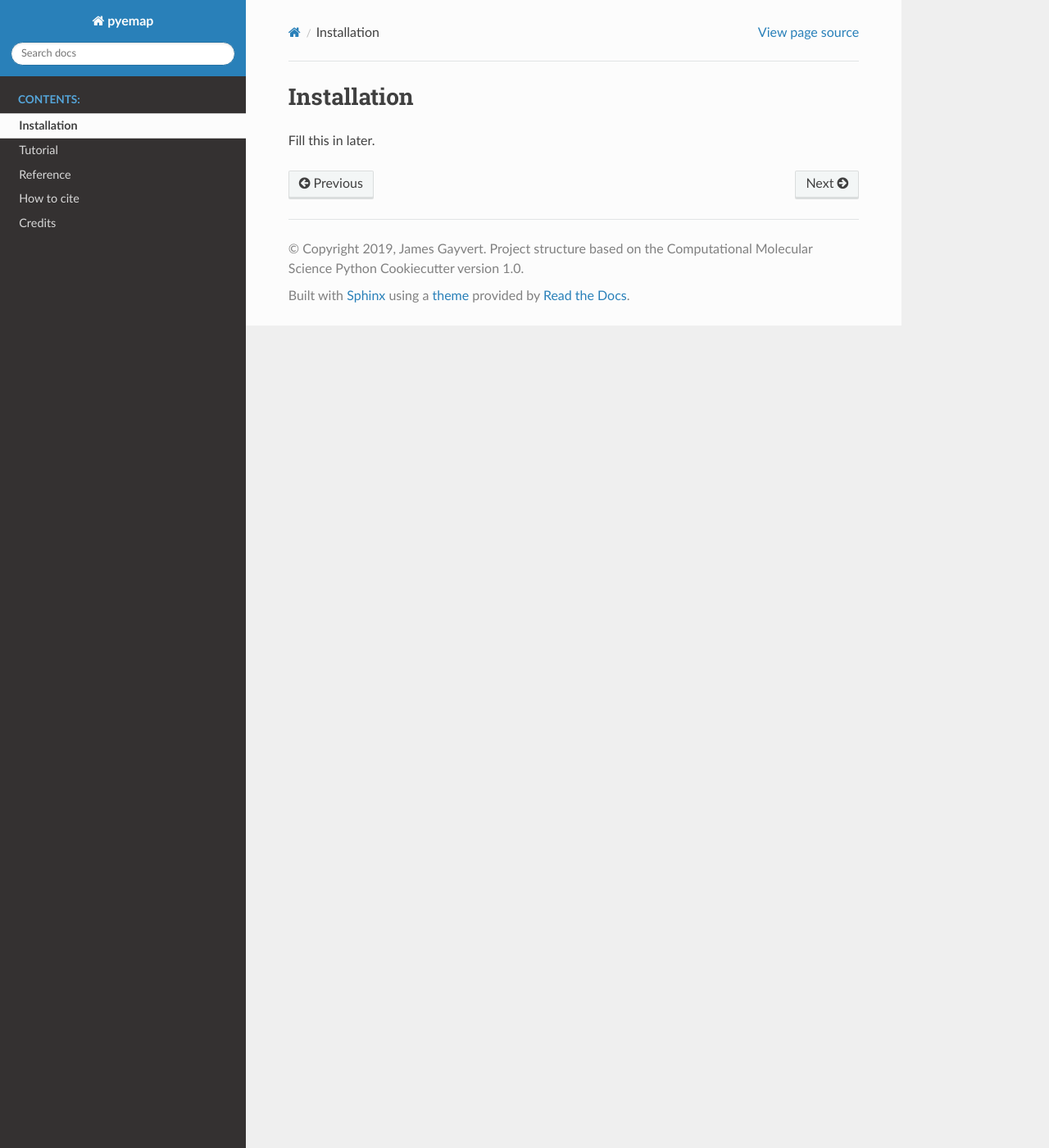
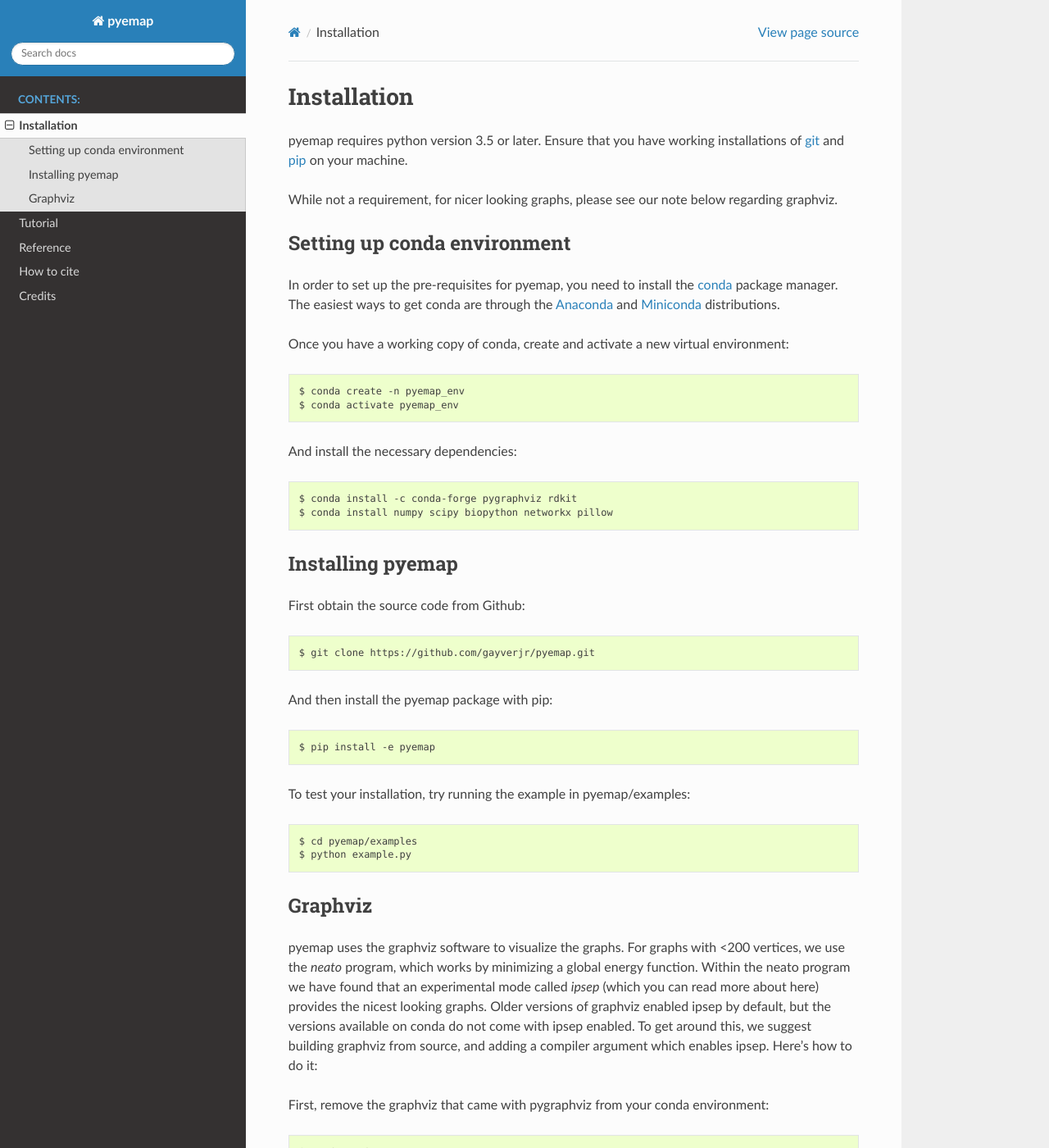
Before and after one commit to gayverjr/pyemap, a Sphinx documentation site: the page built from docs/install.rst, in a window 1280 px wide and 1400 px high. Shown: the whole window at 82% size. Built offline with Sphinx 7.4.7 and the Read the Docs theme 2.0.0, drawn with Linux system fonts in a browser that asks for light colours; some of the changed text lies outside the part shown.

```diff
--- a/docs/install.rst
+++ b/docs/install.rst
@@ -1,4 +1,67 @@
 Installation
 =========================================================
+pyemap requires python version 3.5 or later. Ensure that you have working installations of git_ and pip_ on your machine.
 
-Fill this in later.
+While not a requirement, for nicer looking graphs, please see our note below regarding graphviz.
+
+.. _git: https://git-scm.com/book/en/v2/Getting-Started-Installing-Git
+
+.. _pip: https://pypi.org/project/pip/
+
+
+Setting up conda environment
+-----------------------------
+In order to set up the pre-requisites for pyemap, you need to install the conda_ package manager. The easiest ways to get conda are
+through the Anaconda_ and Miniconda_ distributions.
+
+.. _conda: https://docs.conda.io/en/latest/
+
+.. _Anaconda: https://www.anaconda.com/
+
+.. _Miniconda: https://docs.conda.io/en/latest/miniconda.html
+
+Once you have a working copy of conda, create and activate a new virtual environment::
+
+    $ conda create -n pyemap_env
+    $ conda activate pyemap_env
+
+And install the necessary dependencies::
+
+    $ conda install -c conda-forge pygraphviz rdkit
+    $ conda install numpy scipy biopython networkx pillow
+
+
+Installing pyemap
+----------------------
+
+First obtain the source code from Github::
+
+   $ git clone https://github.com/gayverjr/pyemap.git
+
+And then install the pyemap package with pip::
+
+   $ pip install -e pyemap
+
+To test your installation, try running the example in pyemap/examples::
+
+   $ cd pyemap/examples
+   $ python example.py
+
+Graphviz
+---------
+pyemap uses the graphviz software to visualize the graphs. For graphs with <200 vertices, we use the `neato` program,
+which works by minimizing a global energy function. Within the neato program we have found that an experimental mode called `ipsep`
+(which you can read more about here) provides the nicest looking graphs. Older versions of graphviz enabled ipsep by default, but the versions
+available on conda do not come with ipsep enabled. To get around this, we suggest building graphviz from source, and adding a compiler
+argument which enables ipsep. Here's how to do it:
+
+First, remove the graphviz that came with pygraphviz from your conda environment::
+
+   $ conda activate pyemap_env
+   $ conda remove graphviz --force-remove
+
+Then, download the latest graphviz and compile from source::
+
+   $ ./configure --with-ipsepcola=yes
+   $ make
+   $ make install
--- a/docs/tutorial/tutorial.rst
+++ b/docs/tutorial/tutorial.rst
@@ -41,7 +41,7 @@ to distances between residues. By default, all Trp, Tyr, and automatically detec
 active moieties are included.
 
 There are various parameters one can specify to control which residues are included in the graph, and the overall connectivity of the graph.
-For example, to include phenylalanine residues, and to modify the pure distance threshold for edges, do:
+For example, to include phenylalanine residues, and to modify the pure distance filter for edges, do:
 
    >>> pyemap.process(my_emap,phe=True,distance_cutoff=15)
    >>> my_emap.show_init_graph()
```
Also changed, not shown: 1 other file.
